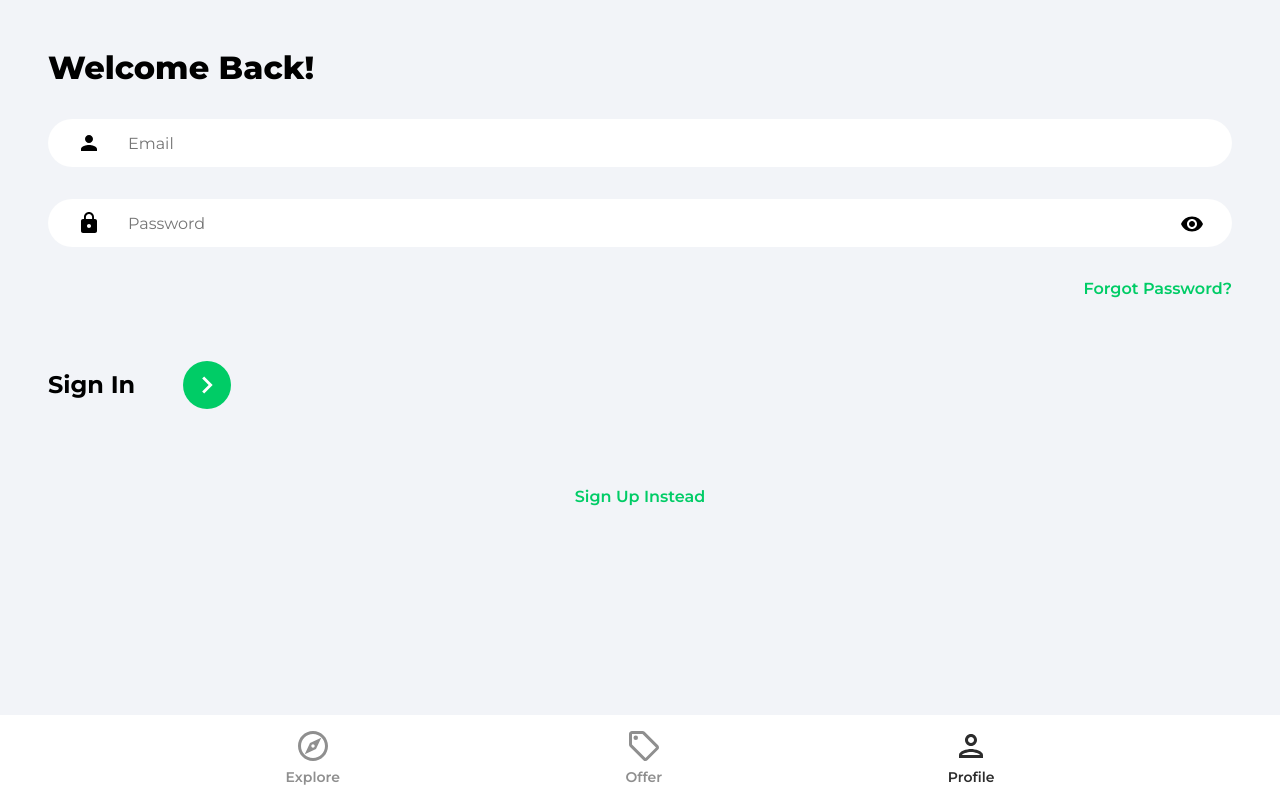
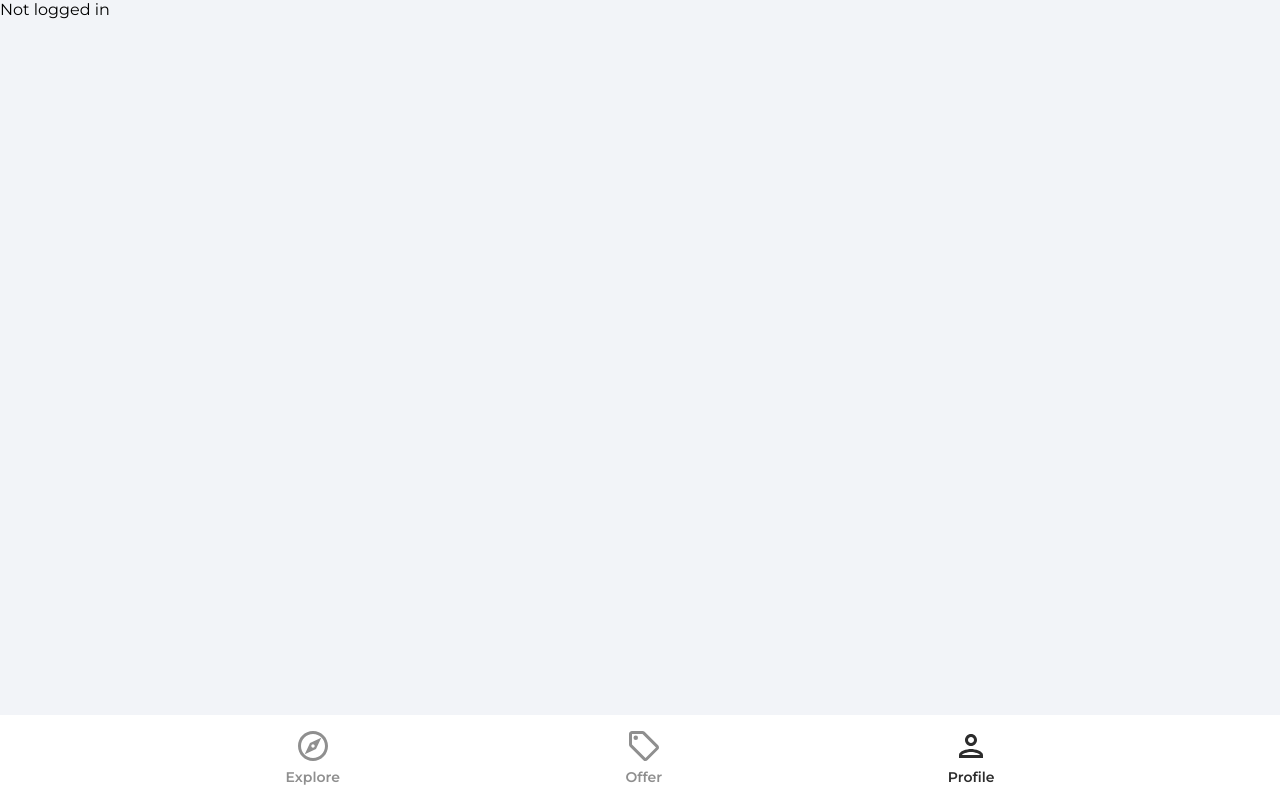
Before and after one commit to danielkim2711/house-marketplace-app, a React (Create React App) app: page /profile in a window 1280 px wide. Built offline with nearby package versions, Linux system fonts and the light colour scheme.

Commit message:
Make user to sign in

```diff
--- a/src/App.js
+++ b/src/App.js
@@ -14,7 +14,7 @@ function App() {
         <Routes>
           <Route path='/' element={<Explore />} />
           <Route path='/offers' element={<Offers />} />
-          <Route path='/profile' element={<SignIn />} />
+          <Route path='/profile' element={<Profile />} />
           <Route path='/sign-in' element={<SignIn />} />
           <Route path='/sign-up' element={<SignUp />} />
           <Route path='/forgot-password' element={<ForgotPassword />} />
--- a/src/pages/Profile.jsx
+++ b/src/pages/Profile.jsx
@@ -1,9 +1,16 @@
+import { useState, useEffect } from 'react';
+import { getAuth } from 'firebase/auth';
+
 function Profile() {
-  return (
-    <div>
-      <h1>Profile</h1>
-    </div>
-  );
+  const [user, setUser] = useState(null);
+
+  const auth = getAuth();
+
+  useEffect(() => {
+    setUser(auth.currentUser);
+  }, []);
+
+  return user ? <h1>{user.email}</h1> : 'Not logged in';
 }
 
 export default Profile;
--- a/src/pages/SignIn.jsx
+++ b/src/pages/SignIn.jsx
@@ -1,5 +1,6 @@
 import { useState } from 'react';
 import { Link, useNavigate } from 'react-router-dom';
+import { getAuth, signInWithEmailAndPassword } from 'firebase/auth';
 import { ReactComponent as ArrowRightIcon } from '../assets/svg/keyboardArrowRightIcon.svg';
 import visibilityIcon from '../assets/svg/visibilityIcon.svg';
 
@@ -21,6 +22,28 @@ function SignIn() {
     }));
   };
 
+  const handleSubmit = async (e) => {
+    e.preventDefault();
+
+    try {
+      const auth = getAuth();
+
+      const userCredential = await signInWithEmailAndPassword(
+        auth,
+        email,
+        password
+      );
+
+      const user = userCredential.user;
+
+      if (user) {
+        navigate('/');
+      }
+    } catch (error) {
+      console.log(error);
+    }
+  };
+
   return (
     <>
       <div className='pageContainer'>
@@ -28,7 +51,7 @@ function SignIn() {
           <p className='pageHeader'>Welcome Back!</p>
         </header>
 
-        <form>
+        <form onSubmit={handleSubmit}>
           <input
             type='email'
             className='emailInput'
```
